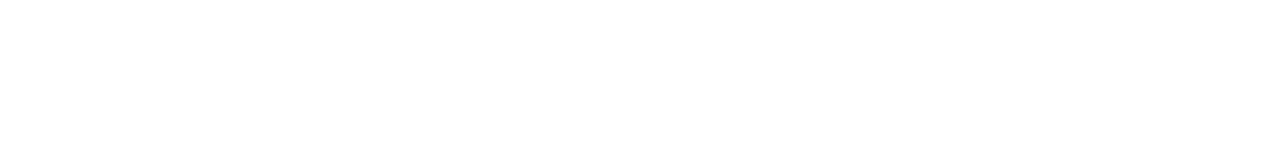
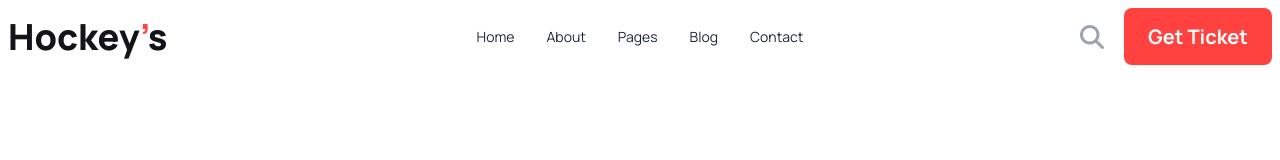
Before and after one commit to Khurshedspi/B9A3-Hockeys-2024, a plain HTML site: page index.html in a window 1280 px wide. Drawn offline with nearby package versions, Linux system fonts and the light colour scheme.

Commit message:
navbar section added with responsive

```diff
--- a/index.html
+++ b/index.html
@@ -1,5 +1,5 @@
 <!DOCTYPE html>
-<html lang="en">
+<html lang="en" data-theme="light">
 
 <head>
     <meta charset="UTF-8">
@@ -21,6 +21,7 @@
                 extend: {
                     colors: {
                         clifford: '#da373d',
+                        'btn-color': '#FF4240',
                     }
                 }
             }
@@ -29,10 +30,48 @@
     <title>Hockeys 2024</title>
 </head>
 
-<body>
+<body class="manrope-fonts">
     <!-- header  -->
-     <header>
-
+    <header class="container mx-auto">
+        <!-- ---------------------------------------------navbar starts here ----------------------------------------  -->
+        <nav>
+            <div class="navbar bg-base-100">
+                <div class="navbar-start">
+                    <div class="dropdown">
+                        <div tabindex="0" role="button" class="btn btn-ghost lg:hidden">
+                            <svg xmlns="http://www.w3.org/2000/svg" class="h-5 w-5" fill="none" viewBox="0 0 24 24"
+                                stroke="currentColor">
+                                <path stroke-linecap="round" stroke-linejoin="round" stroke-width="2"
+                                    d="M4 6h16M4 12h8m-8 6h16" />
+                            </svg>
+                        </div>
+                        <ul tabindex="0"
+                            class="menu menu-sm dropdown-content bg-base-100 rounded-box z-[1] mt-3 w-52 p-2 shadow">
+                            <li><a class="hover:text-red-500 duration-300 easy-in-out">Home</a></li>
+                            <li><a class="hover:text-red-500 duration-300 easy-in-out">About</a></li>
+                            <li><a class="hover:text-red-500 duration-300 easy-in-out">Pages</a></li>
+                            <li><a class="hover:text-red-500 duration-300 easy-in-out">Blog</a></li>
+                            <li><a class="hover:text-red-500 duration-300 easy-in-out">Contact</a></li>
+                        </ul>
+                    </div>
+                    <a class=" text-4xl font-extrabold text-[#131318]">Hockey<span class="text-btn-color">’</span>s</a>
+                </div>
+                <div class="navbar-center hidden lg:flex">
+                    <ul class="menu menu-horizontal px-1">
+                        <li><a class="hover:text-red-500 duration-300 easy-in-out">Home</a></li>
+                            <li><a class="hover:text-red-500 duration-300 easy-in-out">About</a></li>
+                            <li><a class="hover:text-red-500 duration-300 easy-in-out">Pages</a></li>
+                            <li><a class="hover:text-red-500 duration-300 easy-in-out">Blog</a></li>
+                            <li><a class="hover:text-red-500 duration-300 easy-in-out">Contact</a></li>
+                    </ul>
+                </div>
+                <div class="navbar-end">
+                    <a class="mr-5 text-gray-400 text-2xl" href="#"><i class="fa-solid fa-magnifying-glass"></i></a>
+                    <a class="btn bg-btn-color border-0 w-[148px] h-[57px] text-xl font-bold text-white ">Get Ticket</a>
+                </div>
+            </div>
+        </nav>
+        <!-- ----------------------------------------navbar ends here ------------------------------------------  -->
     </header>
 
     <!-- main  -->
--- a/styles/style.css
+++ b/styles/style.css
@@ -0,0 +1,11 @@
+@import url('https://fonts.googleapis.com/css2?family=Manrope:wght@200..800&display=swap');
+
+* {
+    margin: 0px;
+    padding: 0px;
+    box-sizing: border-box;
+}
+
+.manrope-fonts {
+    font-family: "Manrope", sans-serif;
+}
```
Lines whose indentation alone changed are shown as unchanged.
